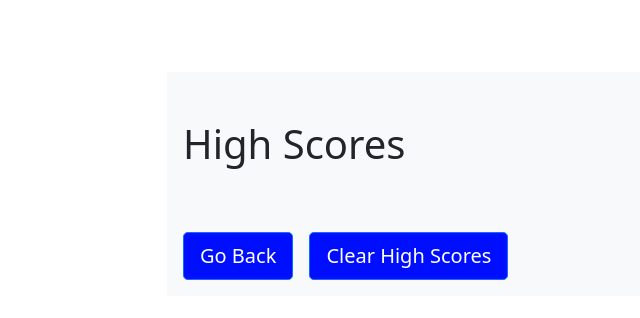
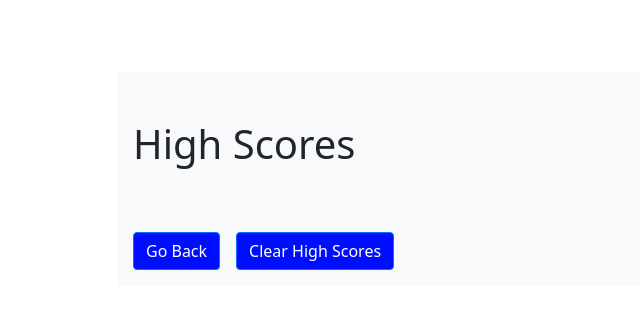
Before and after one commit to grace-anderson/code-quiz, a plain HTML site: page index.html in a window 1280 px wide. Both pictures are taken after a click on the link "High Scores". Shown: the whole page, without its empty margins (73-713 px from the left). Drawn offline with nearby package versions, Linux system fonts and the light colour scheme.

Commit message:
more bootstrap fixing up

```diff
--- a/assets/script.js
+++ b/assets/script.js
@@ -213,11 +213,11 @@ function openHighScores() {
   var ul = document.createElement("ul");
   //"Go Back" button
   var goBackButton = document.createElement("button");
-  goBackButton.setAttribute("class", "btn btn-primary btn-lg custom-btn-primary");
+  goBackButton.setAttribute("class", "btn btn-primary custom-btn-primary");
   goBackButton.textContent = "Go Back";
   //"Clear High Scores" button
   var clearHighScoresButton = document.createElement("button");
-  clearHighScoresButton.setAttribute("class", "btn btn-primary btn-lg custom-btn-primary");
+  clearHighScoresButton.setAttribute("class", "btn btn-primary custom-btn-primary");
   clearHighScoresButton.textContent = "Clear High Scores";
   //append elements to the container
   container.appendChild(ul);
--- a/assets/style.css
+++ b/assets/style.css
@@ -103,14 +103,14 @@ li {
   max-width: 50%;
 }
 
-@media screen and (min-width: 1024px) {
+@media screen and (min-width: 992px) {
 
   #container {
-    max-width: 800px;
+    max-width: 900px;
   }
 }
 
-@media screen and (max-width: 300px) {
+@media screen and (max-width: 576px) {
 
   #initials {
     display: block;
```
